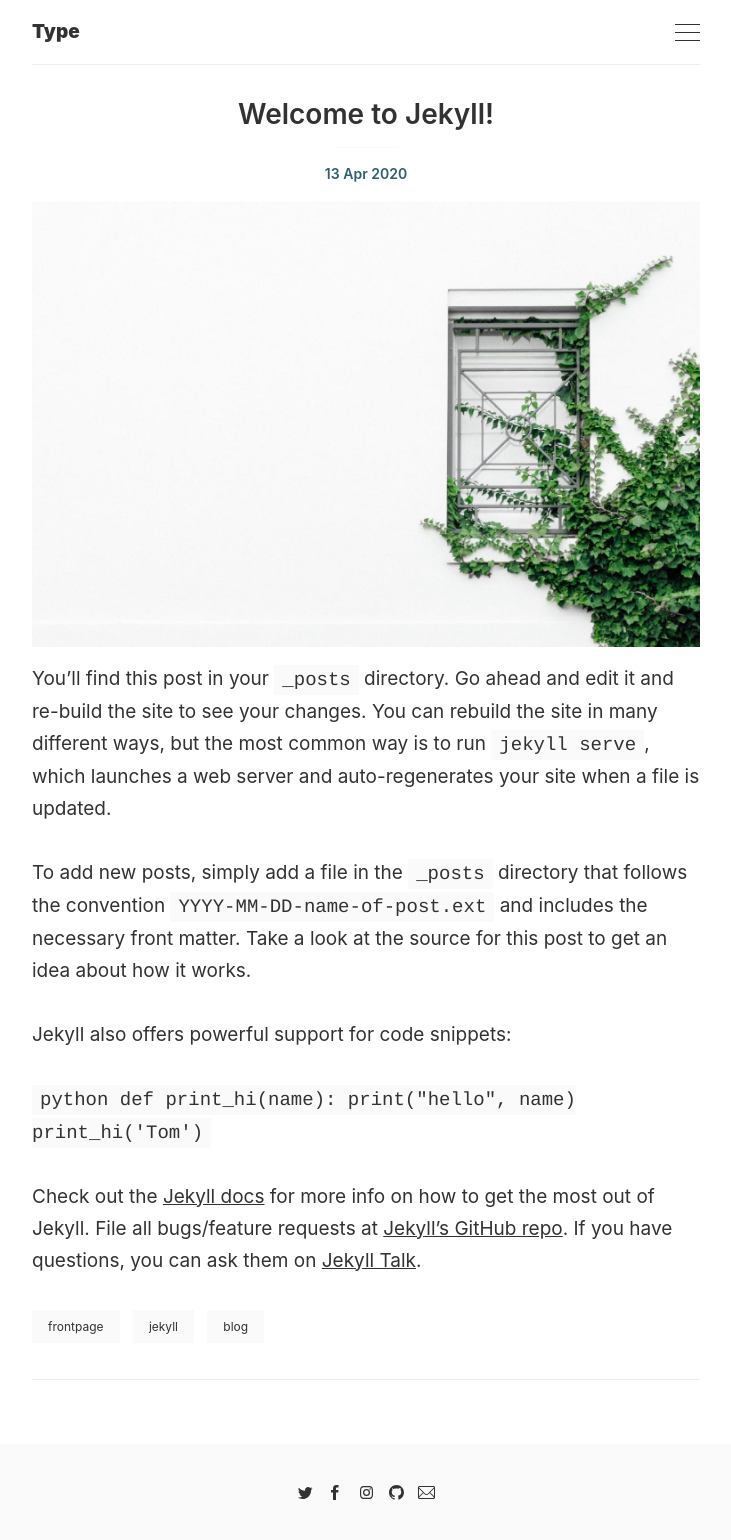
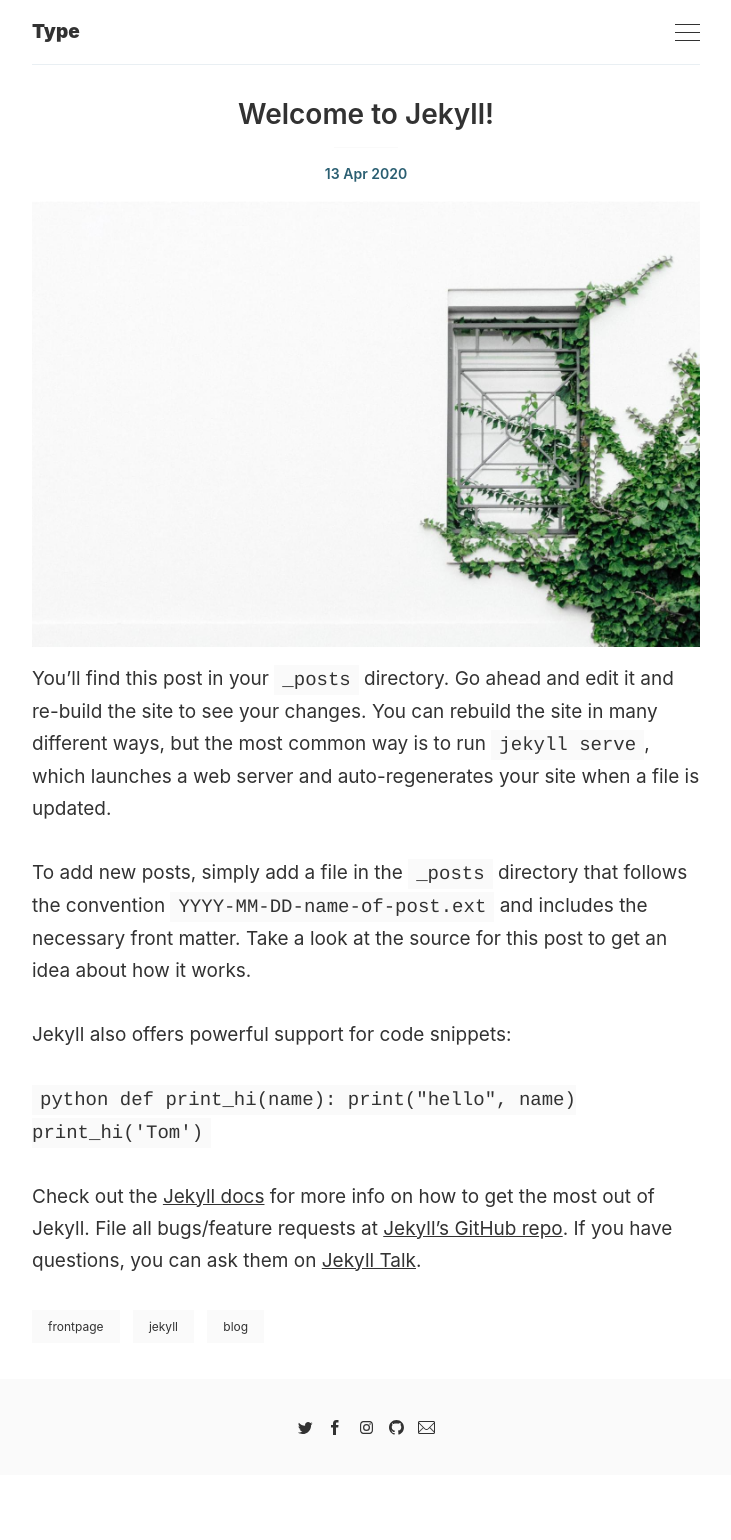
Before and after one commit to tjrichard/tjrichard.github.io, a Jekyll site: the page built from _posts/2020-04-13-first-post.md, in a window 1280 px wide. Shown: the whole page, without its empty margins (274-1005 px from the left). Built offline with Jekyll 4.4.1, drawn with Linux system fonts in a browser that asks for light colours; after the commit the page ends 1475 px from its top, so only the background shows below that.

Commit message:
Update post.html

```diff
--- a/_layouts/post.html
+++ b/_layouts/post.html
@@ -29,9 +29,10 @@
           {% endfor %}
         </div>
 
-        <hr>
+<!--        <hr>
 
-        <!--{% include disqus.html %}-->
+        {% include disqus.html %}
+-->
 
       </article>
     </div>
```
